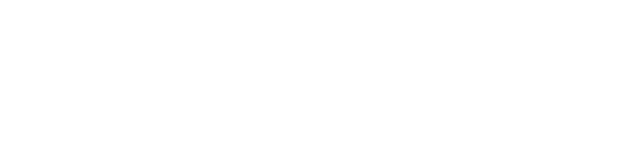
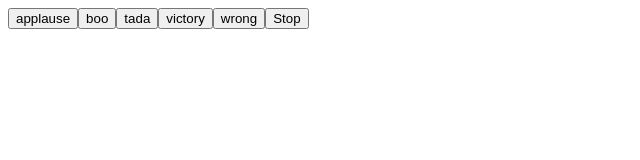
Before and after one commit to acciojob/Soundbar-KDMEHTA704, a website: page main.html in a window 1280 px wide. Shown: the whole page, without its empty margins (0-640 px from the left). Drawn offline with Linux system fonts and the light colour scheme.

Commit message:
created a submission

```diff
--- a/main.html
+++ b/main.html
@@ -3,6 +3,8 @@
 <html>
 
 <head>
+	<div id="buttons"></div>
+
 	<link rel="stylesheet" href="styles.css">
 </head>
 
--- a/script.js
+++ b/script.js
@@ -1 +1,34 @@
 //your JS code here. If required.
+document.addEventListener("DOMContentLoaded", function () {
+    const buttonsContainer = document.getElementById("buttons");
+    const sounds = ["applause", "boo", "tada" ,"victory", "wrong"]; // Add your sound file names (without extension)
+
+    sounds.forEach(sound => {
+        const btn = document.createElement("button");
+        btn.classList.add("btn");
+        btn.innerText = sound;
+
+        const audio = new Audio(`sounds/${sound}.mp3`);
+
+        btn.addEventListener("click", () => {
+            stopSounds();
+            audio.play();
+        });
+
+        buttonsContainer.appendChild(btn);
+    });
+
+    const stopBtn = document.createElement("button");
+    stopBtn.classList.add("stop");
+    stopBtn.innerText = "Stop";
+    stopBtn.addEventListener("click", stopSounds);
+
+    buttonsContainer.appendChild(stopBtn);
+
+    function stopSounds() {
+        document.querySelectorAll("audio").forEach(audio => {
+            audio.pause();
+            audio.currentTime = 0;
+        });
+    }
+});
```
